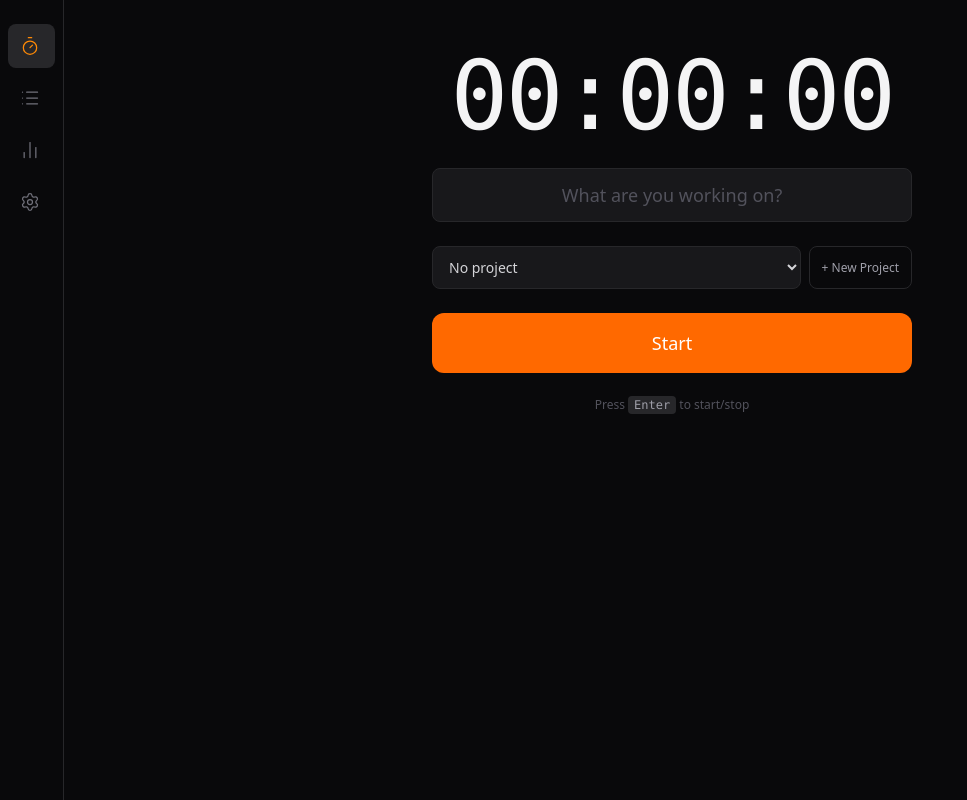
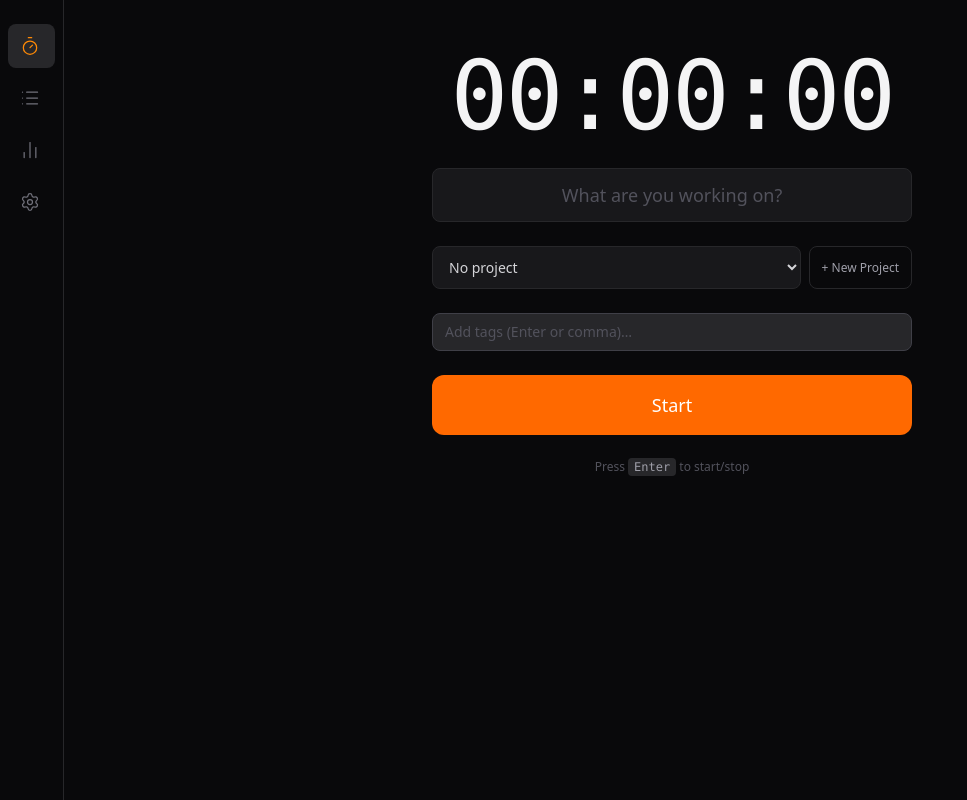
Before and after one commit to Colt4D5/taskpotato, a Next.js app: page /taskpotato/timer in a window 1280 px wide. Shown: the whole page, without its empty margins (0-967 px from the left). Built offline with nearby package versions, Linux system fonts and the light colour scheme.

Commit message:
feat: full tag support — TagInput component, timer, editor, log filter, reports breakdown

```diff
--- a/app/log/page.tsx
+++ b/app/log/page.tsx
@@ -13,8 +13,17 @@ export default function LogPage() {
 
   const [filterProjectId, setFilterProjectId] = useState<string>("");
   const [filterTaskName, setFilterTaskName] = useState<string>("");
+  const [filterTag, setFilterTag] = useState<string>("");
 
   const taskMap = useMemo(() => new Map(tasks.map((t) => [t.id, t])), [tasks]);
+
+  const allTags = useMemo(() => {
+    const set = new Set<string>();
+    for (const e of completedEntries) {
+      for (const t of (e.tags ?? [])) set.add(t);
+    }
+    return Array.from(set).sort();
+  }, [completedEntries]);
 
   const filteredEntries = useMemo(() => {
     return completedEntries.filter((e) => {
@@ -23,9 +32,10 @@ export default function LogPage() {
         const taskName = e.taskId ? (taskMap.get(e.taskId)?.name ?? "") : "";
         if (!taskName.toLowerCase().includes(filterTaskName.trim().toLowerCase())) return false;
       }
+      if (filterTag && !(e.tags ?? []).includes(filterTag)) return false;
       return true;
     });
-  }, [completedEntries, filterProjectId, filterTaskName, taskMap]);
+  }, [completedEntries, filterProjectId, filterTaskName, filterTag, taskMap]);
 
   const handleResume = (entry: { id: string }) => {
     resumeEntry(entry.id);
@@ -56,9 +66,21 @@ export default function LogPage() {
           onChange={(e) => setFilterTaskName(e.target.value)}
           className="flex-1 bg-zinc-900 border border-zinc-800 rounded-lg px-3 py-2 text-zinc-300 placeholder-zinc-600 text-sm focus:outline-none focus:ring-2 focus:ring-orange-500/50"
         />
-        {(filterProjectId || filterTaskName) && (
+        {allTags.length > 0 && (
+          <select
+            value={filterTag}
+            onChange={(e) => setFilterTag(e.target.value)}
+            className="flex-1 bg-zinc-900 border border-zinc-800 rounded-lg px-3 py-2 text-zinc-300 text-sm focus:outline-none focus:ring-2 focus:ring-orange-500/50"
+          >
+            <option value="">All Tags</option>
+            {allTags.map((t) => (
+              <option key={t} value={t}>#{t}</option>
+            ))}
+          </select>
+        )}
+        {(filterProjectId || filterTaskName || filterTag) && (
           <button
-            onClick={() => { setFilterProjectId(""); setFilterTaskName(""); }}
+            onClick={() => { setFilterProjectId(""); setFilterTaskName(""); setFilterTag(""); }}
             className="px-3 py-2 text-xs text-zinc-500 hover:text-orange-400 border border-zinc-800 rounded-lg transition-colors"
           >
             Clear
--- a/app/reports/page.tsx
+++ b/app/reports/page.tsx
@@ -91,6 +91,15 @@ export default function ReportsPage() {
     .sort((a, b) => b[1] - a[1]);
 
   const noProjectMs = projectMs.get("__none__") ?? 0;
+
+  // Tag totals this week
+  const tagMs = new Map<string, number>();
+  for (const e of weekEntries) {
+    for (const tag of (e.tags ?? [])) {
+      tagMs.set(tag, (tagMs.get(tag) ?? 0) + elapsedMs(e.startedAt, e.stoppedAt));
+    }
+  }
+  const sortedTags = Array.from(tagMs.entries()).sort((a, b) => b[1] - a[1]);
 
   const sortedTasks = Array.from(taskMs.entries()).sort((a, b) => b[1] - a[1]);
 
@@ -276,6 +285,37 @@ export default function ReportsPage() {
           </table>
         </section>
       )}
+
+      {/* Tag totals */}
+      {sortedTags.length > 0 && (
+        <section className="bg-zinc-900 border border-zinc-800 rounded-xl px-4 py-4">
+          <h2 className="text-sm font-semibold text-zinc-400 mb-4 uppercase tracking-wider">
+            Tag Totals
+          </h2>
+          <div className="flex flex-col gap-3">
+            {sortedTags.map(([tag, ms]) => {
+              const pct = totalWeekMs > 0 ? Math.round((ms / totalWeekMs) * 100) : 0;
+              return (
+                <div key={tag}>
+                  <div className="flex items-center justify-between mb-1">
+                    <span className="text-sm text-zinc-300">#{tag}</span>
+                    <div className="flex items-center gap-2">
+                      <span className="text-xs text-zinc-500">{pct}%</span>
+                      <span className="text-sm font-mono text-zinc-300">{formatDurationShort(ms)}</span>
+                    </div>
+                  </div>
+                  <div className="h-1.5 bg-zinc-800 rounded-full overflow-hidden">
+                    <div
+                      className="h-full rounded-full bg-orange-400/60 transition-all"
+                      style={{ width: `${pct}%` }}
+                    />
+                  </div>
+                </div>
+              );
+            })}
+          </div>
+        </section>
+      )}
     </div>
   );
 }
--- a/components/log/EntryEditor.tsx
+++ b/components/log/EntryEditor.tsx
@@ -5,6 +5,7 @@ import { TimeEntry, Project, Task } from "@/types";
 import { Modal } from "@/components/ui/Modal";
 import { Button } from "@/components/ui/Button";
 import { Input } from "@/components/ui/Input";
+import { TagInput } from "@/components/ui/TagInput";
 
 interface EntryEditorProps {
   open: boolean;
@@ -59,6 +60,7 @@ export function EntryEditor({
     entry.stoppedAt ? toTimeInput(entry.stoppedAt) : ""
   );
   const [error, setError] = useState<string | null>(null);
+  const [tags, setTags] = useState<string[]>(entry.tags ?? []);
 
   useEffect(() => {
     if (open) {
@@ -69,6 +71,7 @@ export function EntryEditor({
       setStartTime(toTimeInput(entry.startedAt));
       setStopDate(entry.stoppedAt ? toDateInput(entry.stoppedAt) : "");
       setStopTime(entry.stoppedAt ? toTimeInput(entry.stoppedAt) : "");
+      setTags(entry.tags ?? []);
       setError(null);
     }
   }, [open, entry]);
@@ -109,6 +112,7 @@ export function EntryEditor({
       taskId: taskId || null,
       startedAt: newStartedAt,
       stoppedAt: newStoppedAt,
+      tags,
     });
   };
 
@@ -124,6 +128,11 @@ export function EntryEditor({
           onChange={(e) => setNotes(e.target.value)}
           placeholder="What were you working on?"
         />
+
+        <div className="flex flex-col gap-1.5">
+          <label className="text-sm font-medium text-zinc-400">Tags</label>
+          <TagInput tags={tags} onChange={setTags} placeholder="Add tags (Enter or comma)…" />
+        </div>
 
         {/* Start date/time */}
         <div className="flex flex-col gap-1.5">
--- a/components/log/EntryRow.tsx
+++ b/components/log/EntryRow.tsx
@@ -55,6 +55,9 @@ export function EntryRow({
             {task && (
               <span className="text-xs text-zinc-500">{task.name}</span>
             )}
+            {entry.tags && entry.tags.length > 0 && entry.tags.map((tag) => (
+              <span key={tag} className="text-xs bg-zinc-800 text-zinc-400 px-1.5 py-0.5 rounded-full">#{tag}</span>
+            ))}
           </div>
           <div className="text-xs text-zinc-500 mt-0.5">
             {formatTime(entry.startedAt)}
--- a/components/timer/TimerWidget.tsx
+++ b/components/timer/TimerWidget.tsx
@@ -11,6 +11,8 @@ import { ProjectForm } from "@/components/projects/ProjectForm";
 import { formatDurationShort, elapsedMs } from "@/lib/duration";
 import { startOfDay, endOfDay, formatTime } from "@/lib/dateUtils";
 
+import { TagInput } from "@/components/ui/TagInput";
+
 export function TimerWidget() {
   const {
     isRunning,
@@ -21,6 +23,8 @@ export function TimerWidget() {
     setSelectedTaskId,
     notes,
     setNotes,
+    tags,
+    setTags,
     toggle,
     activeProjects,
     tasks,
@@ -122,6 +126,16 @@ export function TimerWidget() {
         )}
       </div>
 
+      {/* Tags */}
+      <div className="w-full">
+        <TagInput
+          tags={tags}
+          onChange={setTags}
+          disabled={isRunning}
+          placeholder="Add tags (Enter or comma)…"
+        />
+      </div>
+
       {/* Start / Stop */}
       <Button
         size="lg"
--- /dev/null
+++ b/components/ui/TagInput.tsx
@@ -0,0 +1,68 @@
+"use client";
+
+import { useState, KeyboardEvent } from "react";
+
+interface TagInputProps {
+  tags: string[];
+  onChange: (tags: string[]) => void;
+  disabled?: boolean;
+  placeholder?: string;
+}
+
+export function TagInput({ tags, onChange, disabled, placeholder = "Add tag…" }: TagInputProps) {
+  const [input, setInput] = useState("");
+
+  const commit = () => {
+    const val = input.trim().toLowerCase().replace(/\s+/g, "-");
+    if (!val || tags.includes(val)) {
+      setInput("");
+      return;
+    }
+    onChange([...tags, val]);
+    setInput("");
+  };
+
+  const handleKey = (e: KeyboardEvent<HTMLInputElement>) => {
+    if (e.key === "Enter" || e.key === "," || e.key === "Tab") {
+      e.preventDefault();
+      commit();
+    } else if (e.key === "Backspace" && !input && tags.length) {
+      onChange(tags.slice(0, -1));
+    }
+  };
+
+  const remove = (tag: string) => onChange(tags.filter((t) => t !== tag));
+
+  return (
+    <div className="flex flex-wrap gap-1.5 items-center min-h-[38px] bg-zinc-800 border border-zinc-700 rounded-lg px-3 py-1.5 focus-within:ring-2 focus-within:ring-orange-500/50">
+      {tags.map((tag) => (
+        <span
+          key={tag}
+          className="inline-flex items-center gap-1 bg-zinc-700 text-zinc-300 text-xs px-2 py-0.5 rounded-full"
+        >
+          #{tag}
+          {!disabled && (
+            <button
+              type="button"
+              onClick={() => remove(tag)}
+              className="text-zinc-500 hover:text-red-400 leading-none ml-0.5"
+            >
+              ×
+            </button>
+          )}
+        </span>
+      ))}
+      {!disabled && (
+        <input
+          type="text"
+          value={input}
+          onChange={(e) => setInput(e.target.value)}
+          onKeyDown={handleKey}
+          onBlur={commit}
+          placeholder={tags.length === 0 ? placeholder : ""}
+          className="flex-1 min-w-[80px] bg-transparent text-sm text-zinc-100 placeholder-zinc-600 focus:outline-none"
+        />
+      )}
+    </div>
+  );
+}
--- a/hooks/useEntries.ts
+++ b/hooks/useEntries.ts
@@ -10,7 +10,7 @@ export function useEntries() {
   const [entries, setEntries] = useStorage<TimeEntry[]>("entries", []);
 
   const startEntry = useCallback(
-    (projectId: string | null, taskId: string | null, notes = "") => {
+    (projectId: string | null, taskId: string | null, notes = "", tags: string[] = []) => {
       const entry: TimeEntry = {
         id: uuid(),
         projectId,
@@ -18,7 +18,7 @@ export function useEntries() {
         startedAt: Date.now(),
         stoppedAt: null,
         notes,
-        tags: [],
+        tags,
       };
       setEntries((prev) => [...prev, entry]);
       return entry;
--- a/hooks/useTimer.ts
+++ b/hooks/useTimer.ts
@@ -14,6 +14,7 @@ export function useTimer() {
   const [selectedProjectId, setSelectedProjectId] = useState<string | null>(null);
   const [selectedTaskId, setSelectedTaskId] = useState<string | null>(null);
   const [notes, setNotes] = useState("");
+  const [tags, setTags] = useState<string[]>([]);
   const intervalRef = useRef<ReturnType<typeof setInterval> | null>(null);
 
   const isRunning = runningEntry !== null;
@@ -37,13 +38,14 @@ export function useTimer() {
 
   const start = () => {
     if (isRunning) return;
-    startEntry(selectedProjectId, selectedTaskId, notes);
+    startEntry(selectedProjectId, selectedTaskId, notes, tags);
   };
 
   const stop = () => {
     if (!runningEntry) return;
     stopEntry(runningEntry.id);
     setNotes("");
+    setTags([]);
   };
 
   const toggle = () => (isRunning ? stop() : start());
@@ -60,6 +62,8 @@ export function useTimer() {
     setSelectedTaskId,
     notes,
     setNotes,
+    tags,
+    setTags,
     start,
     stop,
     toggle,
```
Also changed, not shown: 2 other files (tests, documents, lock files or other folders).
